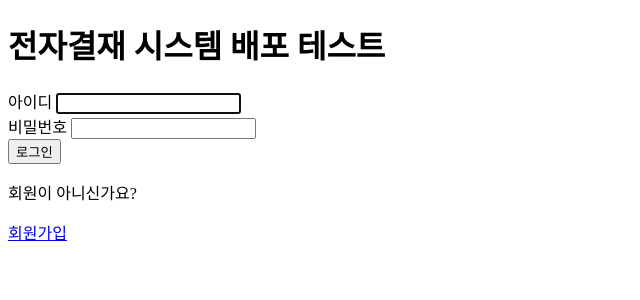
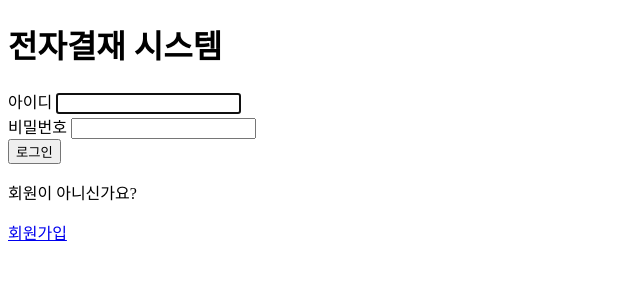
Before and after one commit to geunhokinn/electronic-approval-backend, a Spring Boot app: page /login in a window 1280 px wide. Shown: the top 300 px of the page, without its empty margins (0-640 px from the left). Run offline with Spring Boot 4, Linux system fonts and the light colour scheme; some of the project's set-up classes (security, data sources, template engines, error pages and the like) are left out, and stand-ins take their place.

Commit message:
chore: 테스트 문구 제거

```diff
--- a/src/main/resources/templates/member/login.html
+++ b/src/main/resources/templates/member/login.html
@@ -9,7 +9,7 @@
 <body>
 
 <main>
-    <h1>전자결재 시스템 배포 테스트</h1>
+    <h1>전자결재 시스템</h1>
 
     <div th:if="${param.error}">
         아이디 또는 비밀번호를 확인해주세요.
```
